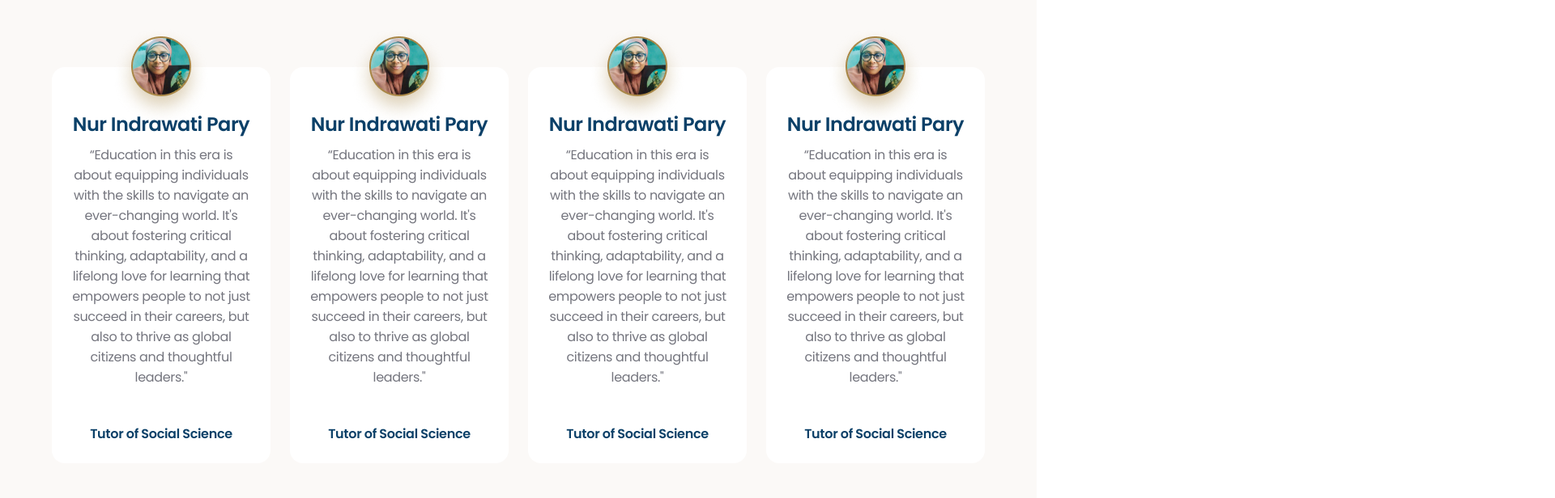
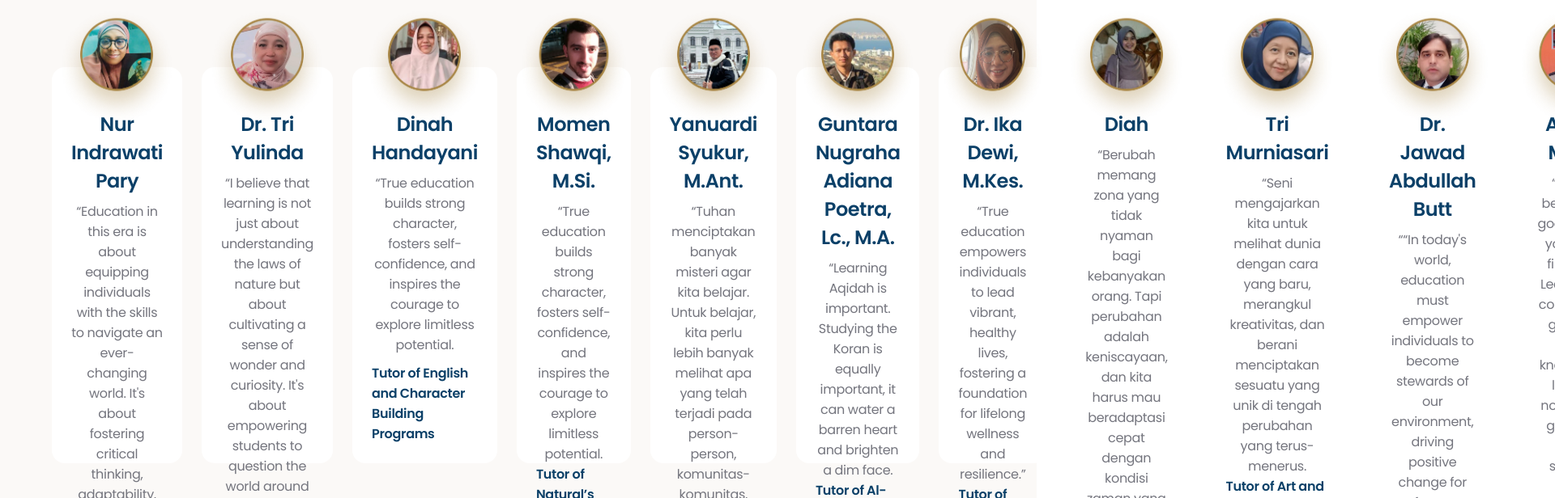
Before and after one commit to Ideatecore-dev-team/EduteraInsani-client, a React (Vite) app: page / in a window 1280 px wide. Shown: the part 3260-3876 px from the top of the page at 81% size, 1920 px wide, since content can reach past the window. Built offline with nearby package versions, Linux system fonts and the light colour scheme.

Commit message:
minor changes

```diff
--- a/src/components/Teacher.css
+++ b/src/components/Teacher.css
@@ -9,5 +9,7 @@
 }
 
 .teacher-card img {
-  top: -50px;
+  top: -75px;
+  width :148px;
+  height : 148px;
 }
--- a/src/components/Teacher.jsx
+++ b/src/components/Teacher.jsx
@@ -1,8 +1,10 @@
 import React from "react";
 import "./Teacher.css";
 import Teacher1 from "/images/teacher-card-1.png";
+import teachers from "../databases/teachers.json"
 
 function Teacher() {
+
   return (
     <div className="teacher-section flex items-center pb-24 bg-background">
       <div className="teacher-container flex flex-col w-base-content items-start mx-auto">
@@ -12,98 +14,27 @@ function Teacher() {
           Kami
         </h2>
         <div className="teacher-cards flex items-start gap-6 self-stretch">
-          <div className="teacher-card flex flex-col justify-between items-center px-6 pb-6 bg-white rounded-2xl relative">
+          {teachers.map((teacher,index) => {
+            return(
+            <div key={index} className="teacher-card flex flex-col justify-between items-center px-6 pb-6 bg-white rounded-2xl relative">
             <img
-              src={Teacher1}
+              src={teacher.imgSrc}
               alt="Profile Picture Teacher"
               className="absolute"
             />
             <div className="card-t-content flex flex-col items-center gap-2 self-stretch text-center">
               <h4 className="text-2xl text-primary font-semibold">
-                Nur Indrawati Pary
+                {teacher.name}
               </h4>
               <p className="text-base text-neutral-2">
-                “Education in this era is about equipping individuals with the
-                skills to navigate an ever-changing world. It's about fostering
-                critical thinking, adaptability, and a lifelong love for
-                learning that empowers people to not just succeed in their
-                careers, but also to thrive as global citizens and thoughtful
-                leaders."
+                {teacher.quote}
               </p>
             </div>
             <p className="text-base text-primary font-semibold">
-              Tutor of Social Science
+              {teacher.tutor}
             </p>
-          </div>
-          <div className="teacher-card flex flex-col justify-between items-center px-6 pb-6 bg-white rounded-2xl relative">
-            <img
-              src={Teacher1}
-              alt="Profile Picture Teacher"
-              className="absolute"
-            />
-            <div className="card-t-content flex flex-col items-center gap-2 self-stretch text-center">
-              <h4 className="text-2xl text-primary font-semibold">
-                Nur Indrawati Pary
-              </h4>
-              <p className="text-base text-neutral-2">
-                “Education in this era is about equipping individuals with the
-                skills to navigate an ever-changing world. It's about fostering
-                critical thinking, adaptability, and a lifelong love for
-                learning that empowers people to not just succeed in their
-                careers, but also to thrive as global citizens and thoughtful
-                leaders."
-              </p>
-            </div>
-            <p className="text-base text-primary font-semibold">
-              Tutor of Social Science
-            </p>
-          </div>
-          <div className="teacher-card flex flex-col justify-between items-center px-6 pb-6 bg-white rounded-2xl relative">
-            <img
-              src={Teacher1}
-              alt="Profile Picture Teacher"
-              className="absolute"
-            />
-            <div className="card-t-content flex flex-col items-center gap-2 self-stretch text-center">
-              <h4 className="text-2xl text-primary font-semibold">
-                Nur Indrawati Pary
-              </h4>
-              <p className="text-base text-neutral-2">
-                “Education in this era is about equipping individuals with the
-                skills to navigate an ever-changing world. It's about fostering
-                critical thinking, adaptability, and a lifelong love for
-                learning that empowers people to not just succeed in their
-                careers, but also to thrive as global citizens and thoughtful
-                leaders."
-              </p>
-            </div>
-            <p className="text-base text-primary font-semibold">
-              Tutor of Social Science
-            </p>
-          </div>
-          <div className="teacher-card flex flex-col justify-between items-center px-6 pb-6 bg-white rounded-2xl relative">
-            <img
-              src={Teacher1}
-              alt="Profile Picture Teacher"
-              className="absolute"
-            />
-            <div className="card-t-content flex flex-col items-center gap-2 self-stretch text-center">
-              <h4 className="text-2xl text-primary font-semibold">
-                Nur Indrawati Pary
-              </h4>
-              <p className="text-base text-neutral-2">
-                “Education in this era is about equipping individuals with the
-                skills to navigate an ever-changing world. It's about fostering
-                critical thinking, adaptability, and a lifelong love for
-                learning that empowers people to not just succeed in their
-                careers, but also to thrive as global citizens and thoughtful
-                leaders."
-              </p>
-            </div>
-            <p className="text-base text-primary font-semibold">
-              Tutor of Social Science
-            </p>
-          </div>
+          </div>)
+          })}
         </div>
       </div>
     </div>
--- a/src/databases/teachers.json
+++ b/src/databases/teachers.json
@@ -4,11 +4,61 @@
     "name": "Nur Indrawati Pary",
     "quote": "“Education in this era is about equipping individuals with the skills to navigate an ever-changing world. It's about fostering critical thinking, adaptability, and a lifelong love for learning that empowers people to not just succeed in their careers, but also to thrive as global citizens and thoughtful leaders.",
     "tutor": "Tutor of Social Science"
-  },
-  {
+  },{
     "imgSrc": "/images/teacher-avatar-2.png",
     "name": "Dr. Tri Yulinda",
-    "quote": "“I believe that learning is not just about understanding the laws of nature but about cultivating a sense of wonder and curiosity. It's about empowering students to question the world around them, think critically, and discover the profound connections that shape our universe.“",
+    "quote": "“I believe that learning is not just about understanding the laws of nature but about cultivating a sense of wonder and curiosity. It's about empowering students to question the world around them, think critically, and discover the profound connections that shape our universe.",
     "tutor": "Tutor of Natural and Math’s Science"
+  },{
+    "imgSrc": "/images/teacher-avatar-3.png",
+    "name": "Dinah Handayani",
+    "quote": "“True education builds strong character, fosters self-confidence, and inspires the courage to explore limitless potential.",
+    "tutor": "Tutor of English and Character Building Programs"
+  },
+
+  {
+    "imgSrc": "/images/teacher-avatar-4.png",
+    "name": "Momen Shawqi, M.Si.",
+    "quote": "“True education builds strong character, fosters self-confidence, and inspires the courage to explore limitless potential.",
+    "tutor": "Tutor of Natural’s Science"
+  },{
+    "imgSrc": "/images/teacher-avatar-5.png",
+    "name": "Yanuardi Syukur, M.Ant.",
+    "quote": "“Tuhan menciptakan banyak misteri agar kita belajar. Untuk belajar, kita perlu lebih banyak melihat apa yang telah terjadi pada person-person, komunitas-komunitas, etnik-etnik, bangsa-bangsa, atau yang lebih luas adalah peradaban-peradaban dalam kehidupan manusia.",
+    "tutor": "Tutor of Social Knowledge"
+  },
+
+  {
+    "imgSrc": "/images/teacher-avatar-6.png",
+    "name": "Guntara Nugraha Adiana Poetra, Lc., M.A.",
+    "quote": "“Learning Aqidah is important. Studying the Koran is equally important, it can water a barren heart and brighten a dim face.",
+    "tutor": "Tutor of Al-Quran and Arabic"
+  },{
+    "imgSrc": "/images/teacher-avatar-7.png",
+    "name": "Dr. Ika Dewi, M.Kes.",
+    "quote": "“True education empowers individuals to lead vibrant, healthy lives, fostering a foundation for lifelong wellness and resilience.”",
+    "tutor": "Tutor of Al-Quran and Arabic"
+  },{
+    "imgSrc": "/images/teacher-avatar-8.png",
+    "name": "Diah",
+    "quote": "“Berubah memang zona yang tidak nyaman bagi kebanyakan orang. Tapi perubahan adalah keniscayaan, dan kita harus mau beradaptasi cepat dengan kondisi zaman yang mudah berubah pula.",
+    "tutor": "Tutor of Writing Programs"
+  },{
+    "imgSrc": "/images/teacher-avatar-9.png",
+    "name": "Tri Murniasari",
+    "quote": "“Seni mengajarkan kita untuk melihat dunia dengan cara yang baru, merangkul kreativitas, dan berani menciptakan sesuatu yang unik di tengah perubahan yang terus-menerus.",
+    "tutor": "Tutor of Art and Inovation"
+  },
+
+  {
+    "imgSrc": "/images/teacher-avatar-10.png",
+    "name": "Dr. Jawad Abdullah Butt",
+    "quote": "““In today's world, education must empower individuals to become stewards of our environment, driving positive change for future generations. In the digital age, learning must prioritize environmental principles. It's about instilling a deep respect for our planet and empowering individuals to drive sustainable change.",
+    "tutor": "Tutor of Natural’s Science"
+  },{
+    "imgSrc": "/images/teacher-avatar-11.png",
+    "name": "Abdul Malik",
+    "quote": "“Be the beacon of goodness if you can't find one. Learning is continuous growth-apply knowledge like the nourishing grains of rice, steadily and consistently",
+    "tutor": "Tutor of Character Building"
   }
 ]
```
